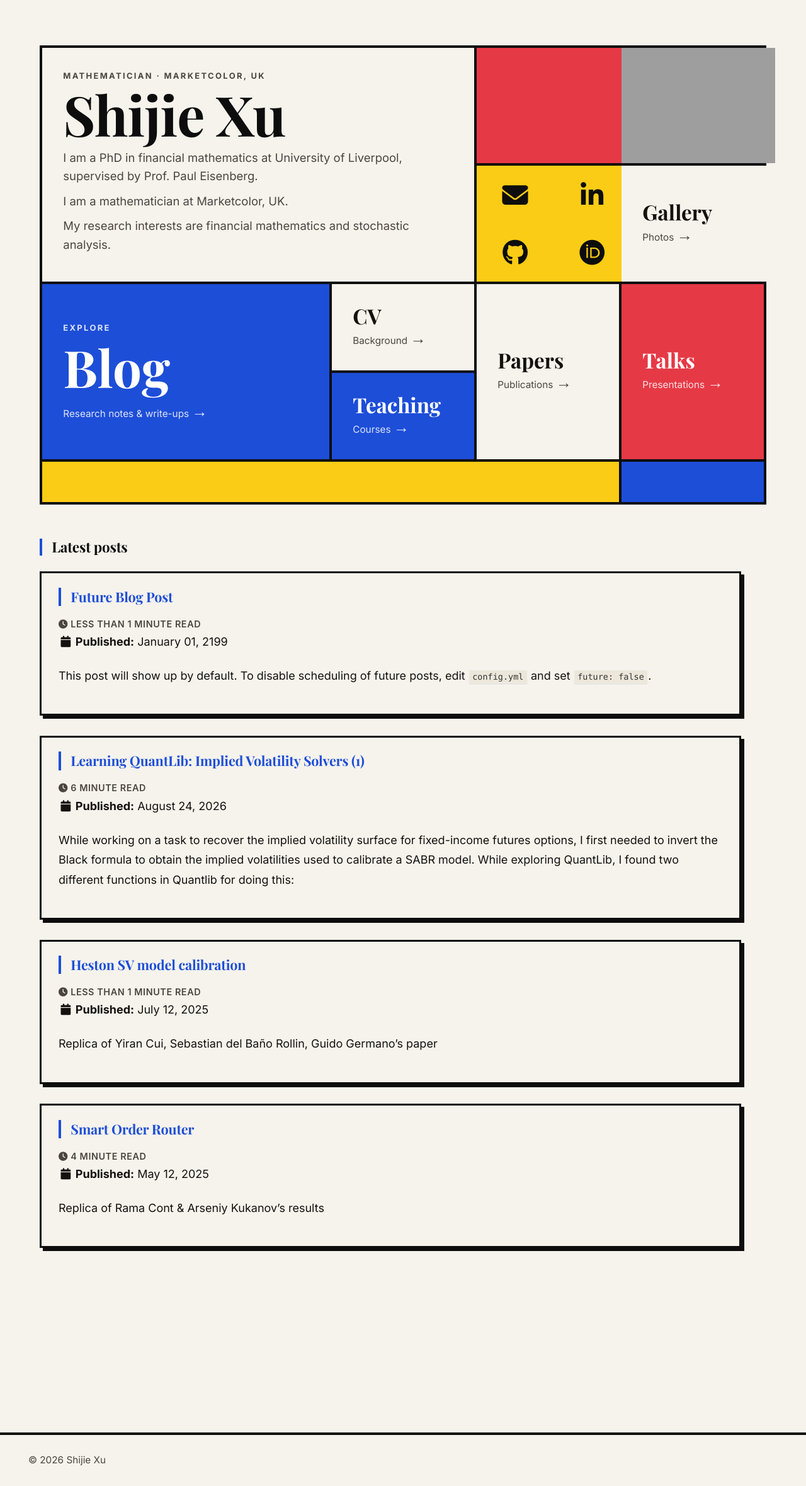
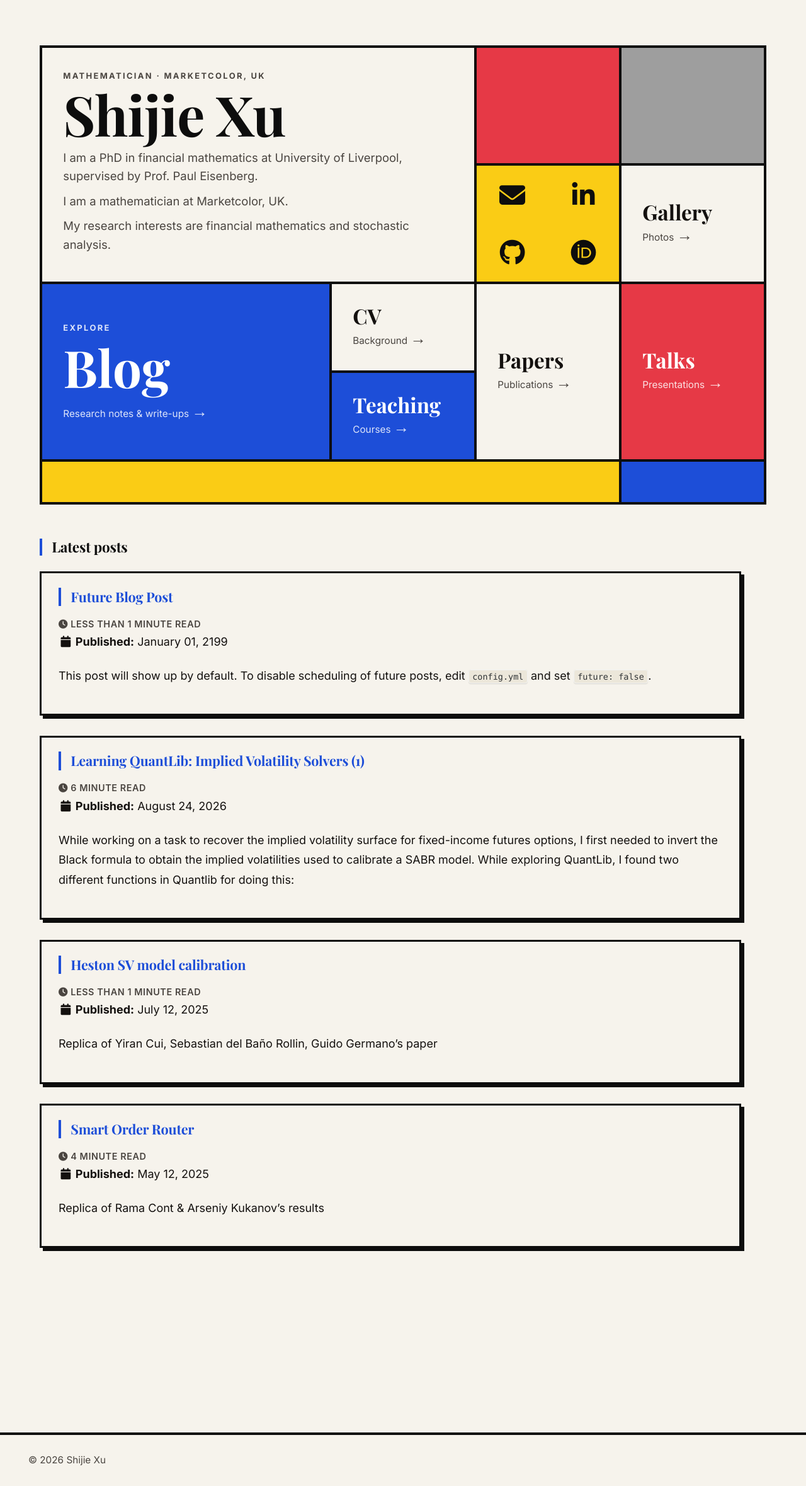
Before and after one commit to ShijieXu1993/uk.github.io, a Jekyll site: the page built from _pages/about.md, in a window 1280 px wide. Shown: the whole page at 63% size. Built offline with Jekyll 4.4.1, drawn with Linux system fonts in a browser that asks for light colours; some web fonts are replaced.

Commit message:
Update _custom.scss

```diff
--- a/_sass/_custom.scss
+++ b/_sass/_custom.scss
@@ -291,12 +291,10 @@ h1, h2, h3, h4,
   /* decorative primary blocks */
   .tile--red    { grid-area: red;    background: var(--red); }
   .tile--yellow { grid-area: yellow; background: var(--yellow); }
-  /* 4:3 sets the minimum row height; align-self makes the tiles fill the row
-     so no black grid background shows through */
-  .tile--red, .tile--yellow, .tile--blue2, .tile--photo {
-    aspect-ratio: 4 / 3;
-    align-self: stretch;
-  }
+  /* The photo's own 4:3 shape sets the height of the two top rows (which are
+     always equal); the other tiles simply stretch to fill their cell. */
+  .tile--photo { align-self: stretch; }
+
   /* four quadrants, one icon each, no dividing lines */
   .tile--contactinfo {
     padding: 0;
@@ -451,7 +449,6 @@ h1, h2, h3, h4,
       "blue2    blue2";
 
     .tile--misc, .tile--extra { display: none; }
-    .tile--red, .tile--yellow, .tile--photo, .tile--blue2 { aspect-ratio: auto; }
     .tile--red, .tile--yellow { min-height: 160px; }
     .tile--photo img { height: auto; }
     .tile--blue, .tile--blue2 { min-height: 56px; }
```
